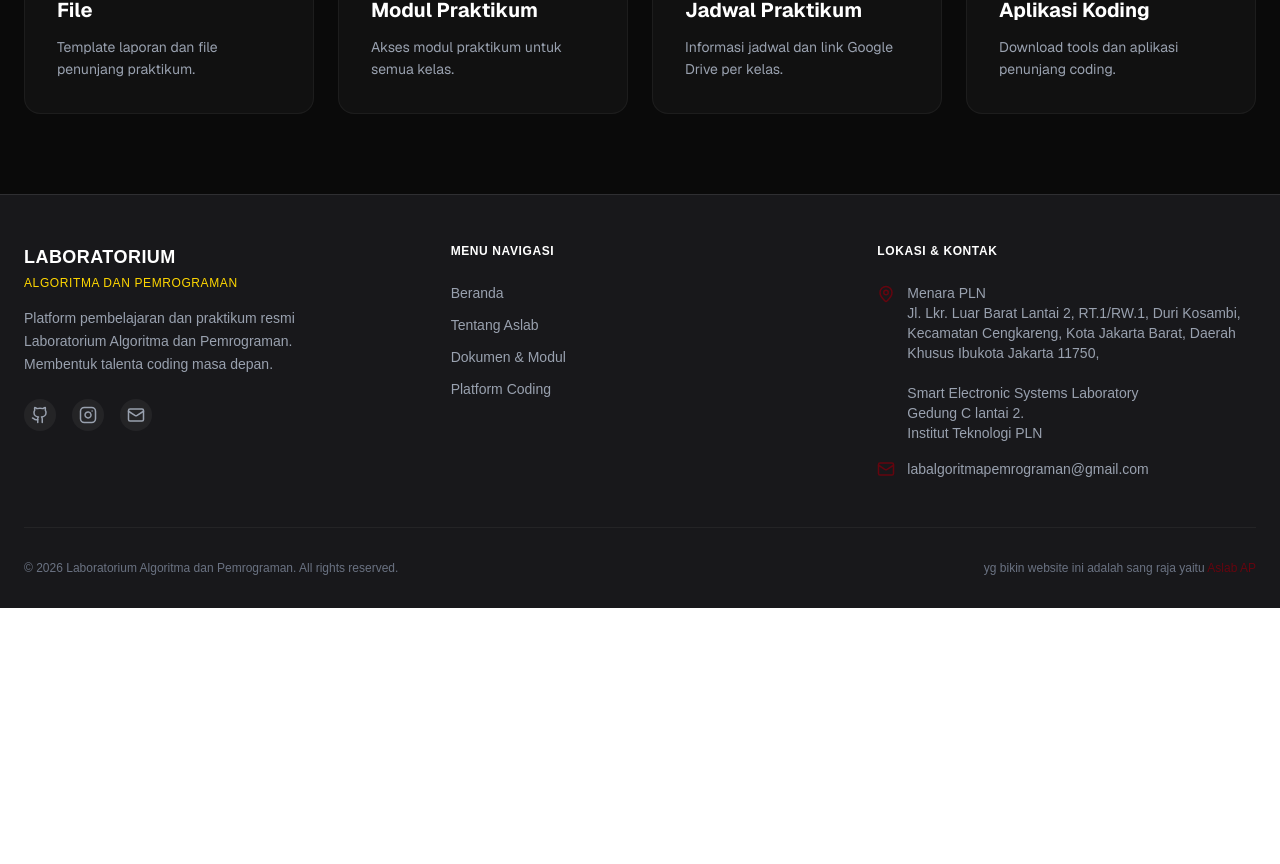
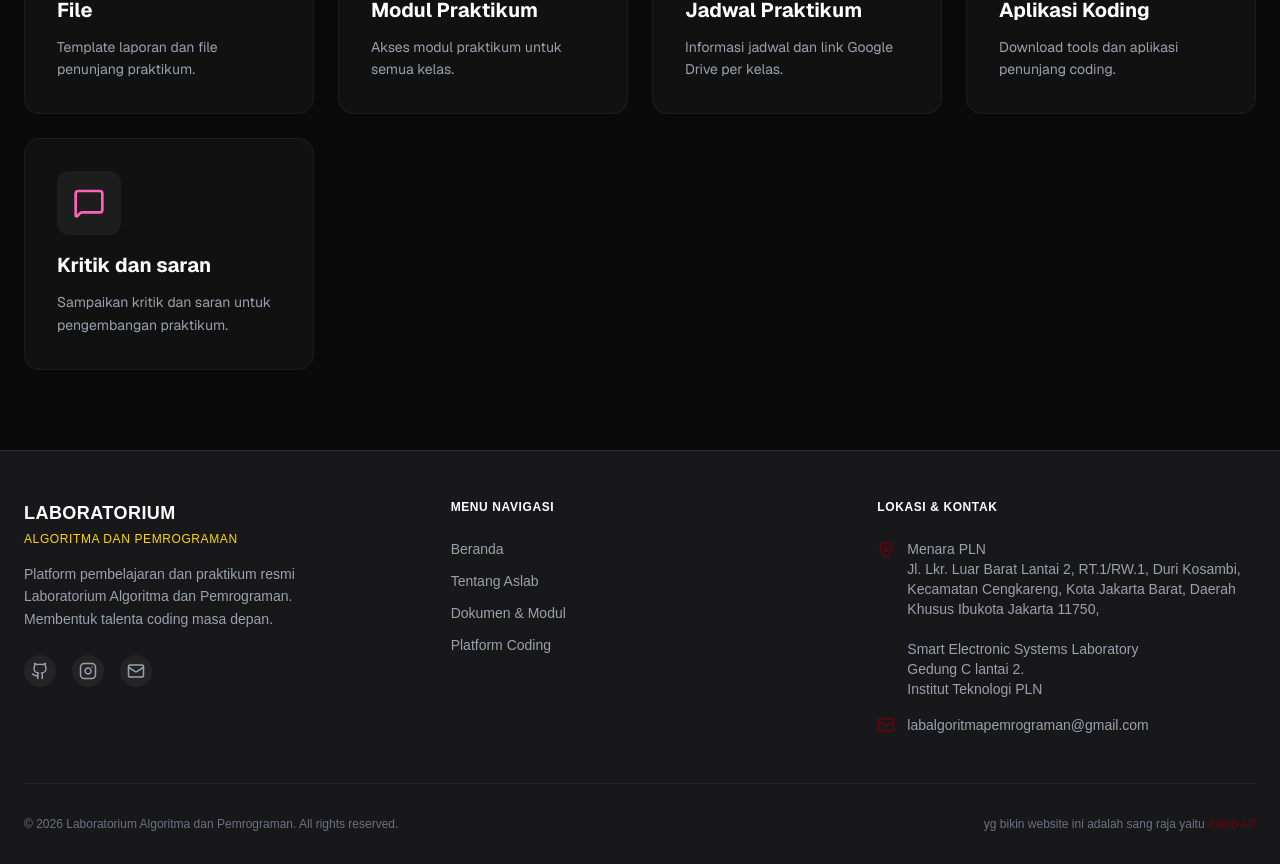
Before and after one commit to naufalraihans/projectLabAP, a Next.js app: page / in a window 1280 px wide. Shown: the part 971-1835 px from the top of the page. Before the commit the page ends 1579 px from the top, so only its background shows below. Built offline with nearby package versions, Linux system fonts and the light colour scheme.

Commit message:
nambahin yg scan kritik saran

```diff
--- a/app/page.tsx
+++ b/app/page.tsx
@@ -1,6 +1,6 @@
 
 import Link from 'next/link';
-import { ArrowRight, Code, Cpu, Database } from 'lucide-react';
+import { ArrowRight, Code, Cpu, Database, MessageSquare } from 'lucide-react';
 
 export default function LandingPage() {
     return (
@@ -74,6 +74,12 @@ export default function LandingPage() {
                         title="Aplikasi Koding"
                         desc="Download tools dan aplikasi penunjang coding."
                     />
+                    <FeatureCard
+                        href="https://drive.google.com/file/d/1nFyyotHhU9O2pa6PFHY2Xw5_yDF8OF-L/view"
+                        icon={<MessageSquare className="text-pink-400" size={32} />}
+                        title="Kritik dan saran"
+                        desc="Sampaikan kritik dan saran untuk pengembangan praktikum."
+                    />
                 </div>
             </div>
 
```
